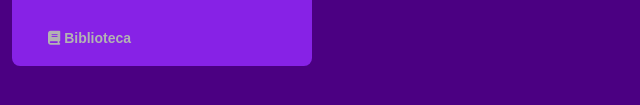
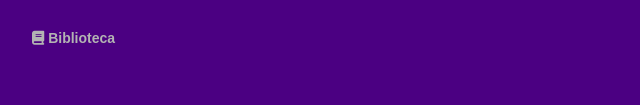
Before and after one commit to TaludeBR/Imers-oAluraFrontEnd, a plain HTML site: page spotify-imersao-alura/index.html in a window 1280 px wide. Shown: the part 173-278 px from the top of the page, without its empty margins (0-640 px from the left). Drawn offline with Linux system fonts and the light colour scheme.

Commit message:
Update index.html

```diff
--- a/spotify-imersao-alura/index.html
+++ b/spotify-imersao-alura/index.html
@@ -36,7 +36,10 @@
                         </a>
                     </li>
                 </ul>
-                <div>
+            </div>
+        </nav>
+        <nav class="sidebar_biblioteca">
+            <div class="biblioteca">
                 <ul>
                     <li>
                         <a href="">
@@ -46,7 +49,6 @@
                     </li>
                 </ul>
             </div>
-                </div>
         </nav>
     </div>
 </body>
```
Lines whose indentation alone changed are shown as unchanged.
